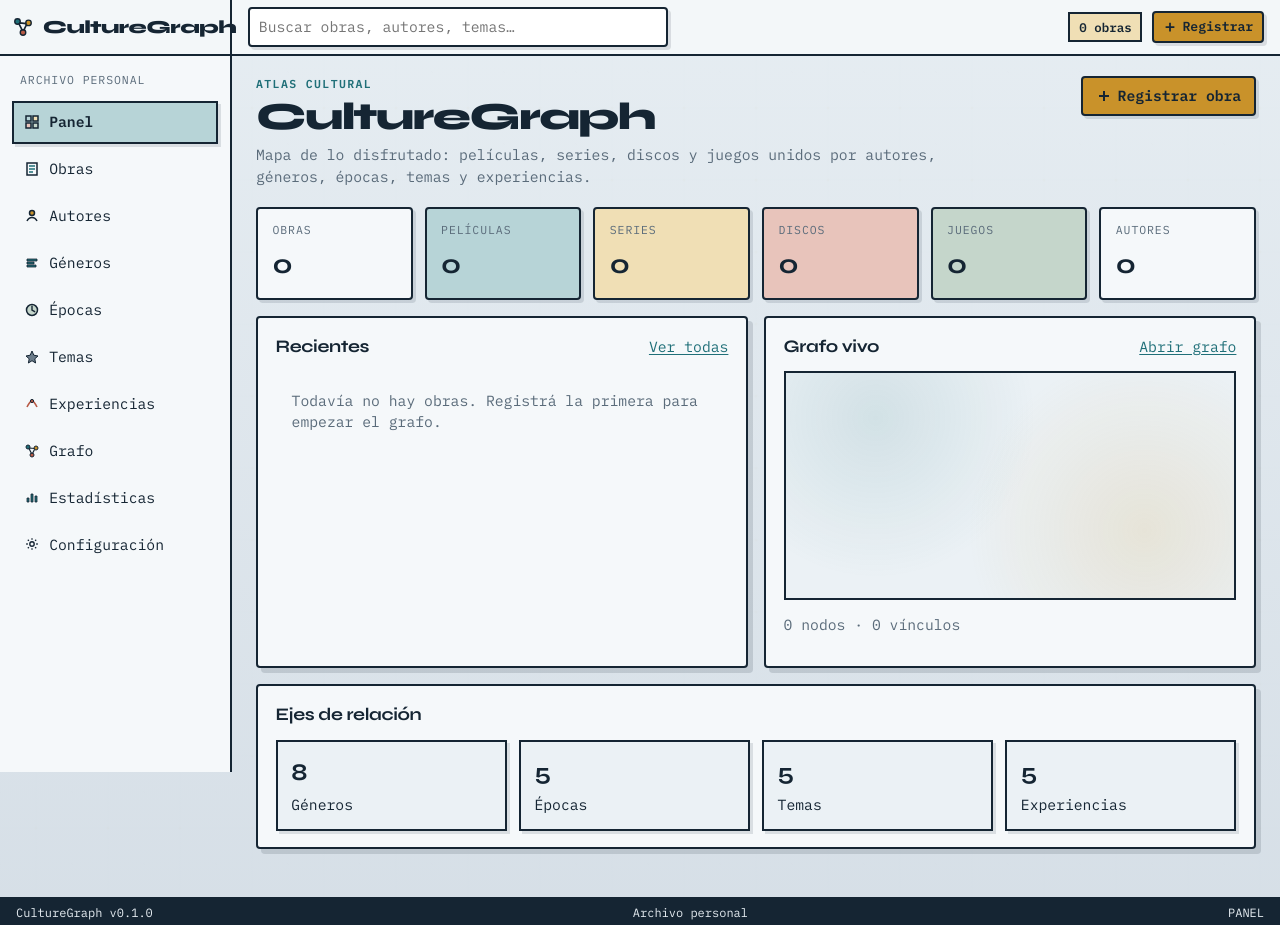
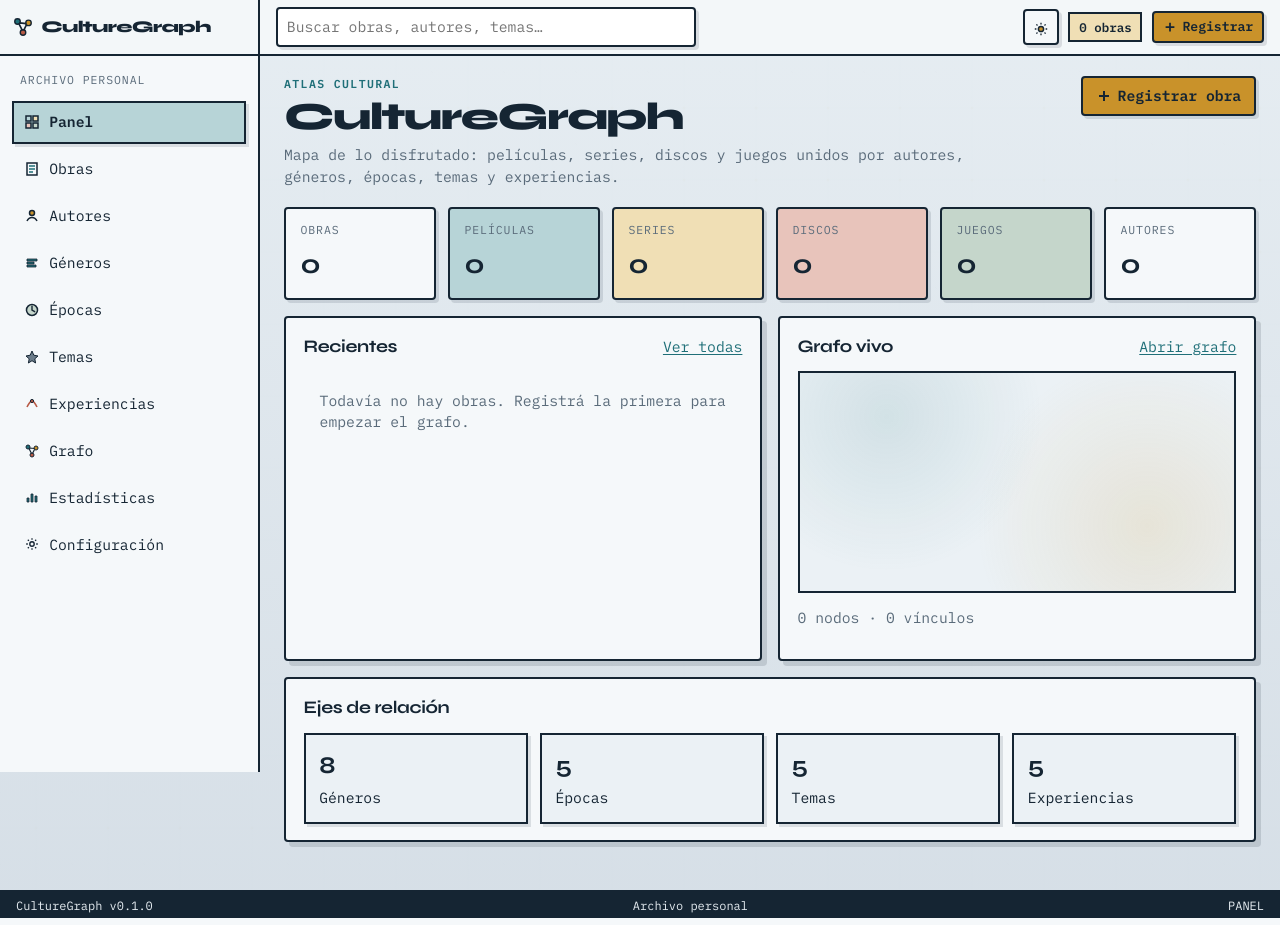
Before and after one commit to jpromanonet/CultureGraph, a PHP site: page / in a window 1280 px wide. Run offline with PHP 8.4, Linux system fonts and the light colour scheme; data comes from the database, SQL or seed files in the repository; data that the repository does not hold is empty.

Commit message:
Dark mode

```diff
--- a/app/Controllers/SettingsController.php
+++ b/app/Controllers/SettingsController.php
@@ -15,11 +15,29 @@ final class SettingsController
     public static function save(): void
     {
         require_csrf();
+        $theme = (string) ($_POST['theme'] ?? 'system');
+        if (!in_array($theme, ['light', 'dark', 'system'], true)) {
+            $theme = 'system';
+        }
         SettingsService::saveMany([
             'library_name' => trim((string) ($_POST['library_name'] ?? 'Archivo personal')),
             'default_status' => (string) ($_POST['default_status'] ?? 'finished'),
+            'theme' => $theme,
         ]);
         flash('success', 'Configuración guardada.');
         redirect('/configuracion');
     }
+
+    public static function theme(): void
+    {
+        require_csrf();
+        $theme = (string) ($_POST['theme'] ?? 'light');
+        if (!in_array($theme, ['light', 'dark', 'system'], true)) {
+            $theme = 'light';
+        }
+        SettingsService::set('theme', $theme);
+        header('Content-Type: application/json; charset=utf-8');
+        echo json_encode(['ok' => true, 'theme' => $theme], JSON_UNESCAPED_UNICODE);
+        exit;
+    }
 }
--- a/app/Services/Schema.php
+++ b/app/Services/Schema.php
@@ -8,10 +8,7 @@ final class Schema
     {
         $pdo = Database::pdo();
         $exists = $pdo->query("SHOW TABLES LIKE 'works'")->fetch();
-        if ($exists) {
-            return;
-        }
-
+        if (!$exists) {
             $sqlFile = dirname(__DIR__, 2) . '/sql/schema.sql';
             if (!is_file($sqlFile)) {
                 throw new RuntimeException('Missing sql/schema.sql');
@@ -28,5 +25,12 @@ final class Schema
                 }
                 $pdo->exec($stmt);
             }
+            return;
+        }
+
+        $pdo->exec(
+            "INSERT INTO settings (`key`, `value`) VALUES ('theme', 'system')
+             ON DUPLICATE KEY UPDATE `key` = `key`"
+        );
     }
 }
--- a/app/Views/layouts/main.php
+++ b/app/Views/layouts/main.php
@@ -5,20 +5,41 @@
 /** @var string $title */
 $workCount = 0;
 $libraryName = 'Archivo personal';
+$themePref = 'system';
 try {
     $workCount = WorkService::countAll();
     $libraryName = SettingsService::get('library_name', 'Archivo personal') ?? 'Archivo personal';
+    $themePref = SettingsService::get('theme', 'system') ?? 'system';
+    if (!in_array($themePref, ['light', 'dark', 'system'], true)) {
+        $themePref = 'system';
+    }
 } catch (Throwable $e) {
     $workCount = 0;
 }
 $flashes = take_flashes();
+$htmlTheme = $themePref === 'dark' ? 'dark' : 'light';
 ?>
 <!DOCTYPE html>
-<html lang="es">
+<html lang="es" data-theme="<?= e($htmlTheme) ?>" data-theme-pref="<?= e($themePref) ?>">
 <head>
     <meta charset="utf-8">
     <meta name="viewport" content="width=device-width, initial-scale=1">
     <title><?= e(($title ?? '') !== '' ? $title . ' · ' . $appName : $appName) ?></title>
+    <script>
+    (function () {
+      try {
+        var root = document.documentElement;
+        var pref = localStorage.getItem('cg-theme') || root.getAttribute('data-theme-pref') || 'system';
+        var theme = pref;
+        if (pref === 'system') {
+          theme = window.matchMedia('(prefers-color-scheme: dark)').matches ? 'dark' : 'light';
+        }
+        if (theme !== 'dark' && theme !== 'light') theme = 'light';
+        root.setAttribute('data-theme', theme);
+        root.setAttribute('data-theme-pref', pref);
+      } catch (e) {}
+    })();
+    </script>
     <link rel="preconnect" href="https://fonts.googleapis.com">
     <link rel="preconnect" href="https://fonts.gstatic.com" crossorigin>
     <link href="https://fonts.googleapis.com/css2?family=IBM+Plex+Mono:wght@400;500;600&family=Source+Serif+4:opsz,wght@8..60,500;8..60,700&family=Syne:wght@600;700;800&display=swap" rel="stylesheet">
@@ -42,6 +63,18 @@ $flashes = take_flashes();
                 </form>
             </div>
             <div class="topbar-actions">
+                <button
+                    type="button"
+                    class="theme-toggle"
+                    data-theme-toggle
+                    data-theme-url="<?= e(url('/configuracion/tema')) ?>"
+                    data-csrf="<?= e(csrf_token()) ?>"
+                    aria-label="Cambiar tema"
+                    title="Cambiar tema"
+                >
+                    <span class="theme-icon-sun"><?= icon('sun', 16) ?></span>
+                    <span class="theme-icon-moon"><?= icon('moon', 16) ?></span>
+                </button>
                 <span class="meta-pill"><?= format_number($workCount) ?> obras</span>
                 <a class="btn btn-accent btn-sm" href="<?= e(url('/obras/nueva')) ?>"><?= icon('add', 14) ?> Registrar</a>
             </div>
--- a/assets/css/app.css
+++ b/assets/css/app.css
@@ -6,6 +6,8 @@
 :root {
   --bg: #E6EDF2;
   --bg-deep: #D5DEE6;
+  --bg-wash-start: rgba(230, 237, 242, 0.92);
+  --bg-wash-end: rgba(213, 222, 230, 0.95);
   --surface: #F5F8FA;
   --surface-2: #EBF1F5;
   --ink: #152533;
@@ -20,6 +22,12 @@
   --moss: #4F6F5C;
   --moss-soft: #C5D6CB;
   --slate: #3A4550;
+  --input-bg: #FFFFFF;
+  --topbar-bg: rgba(245, 248, 250, 0.92);
+  --statusbar-bg: #152533;
+  --statusbar-ink: #E6EDF2;
+  --graph-wash-a: rgba(31, 111, 120, 0.12);
+  --graph-wash-b: rgba(201, 146, 42, 0.14);
 
   --shadow: 5px 5px 0 rgba(21, 37, 51, 0.14);
   --shadow-sm: 3px 3px 0 rgba(21, 37, 51, 0.12);
@@ -28,11 +36,41 @@
   --font-ui: "IBM Plex Mono", "Courier New", monospace;
   --font-editorial: "Source Serif 4", Georgia, serif;
 
-  --sidebar-width: 232px;
+  --sidebar-width: 260px;
   --topbar-height: 56px;
   --statusbar-height: 28px;
   --content-max: 1280px;
   color-scheme: light;
+}
+
+[data-theme="dark"] {
+  color-scheme: dark;
+  --bg: #0F161E;
+  --bg-deep: #1A2430;
+  --bg-wash-start: rgba(15, 22, 30, 0.96);
+  --bg-wash-end: rgba(18, 28, 38, 0.98);
+  --surface: #18222C;
+  --surface-2: #1E2A36;
+  --ink: #E6EDF2;
+  --muted: #8A9AAB;
+  --border: #C5D0DA;
+  --teal: #3D9AA3;
+  --teal-soft: #1A3F45;
+  --amber: #E0B04A;
+  --amber-soft: #4A3A18;
+  --coral: #D47A66;
+  --coral-soft: #4A2A24;
+  --moss: #6F9A7E;
+  --moss-soft: #243830;
+  --slate: #9AABBC;
+  --input-bg: #121A22;
+  --topbar-bg: rgba(24, 34, 44, 0.94);
+  --statusbar-bg: #0A1016;
+  --statusbar-ink: #E6EDF2;
+  --graph-wash-a: rgba(61, 154, 163, 0.18);
+  --graph-wash-b: rgba(224, 176, 74, 0.16);
+  --shadow: 5px 5px 0 rgba(0, 0, 0, 0.45);
+  --shadow-sm: 3px 3px 0 rgba(0, 0, 0, 0.4);
 }
 
 *, *::before, *::after { box-sizing: border-box; }
@@ -48,7 +86,7 @@ body {
   color: var(--ink);
   background-color: var(--bg);
   background-image:
-    linear-gradient(180deg, rgba(230, 237, 242, 0.92), rgba(213, 222, 230, 0.95)),
+    linear-gradient(180deg, var(--bg-wash-start), var(--bg-wash-end)),
     url("../bg/pattern.svg");
   background-repeat: repeat;
   background-size: auto, 72px 72px;
@@ -74,7 +112,7 @@ button, input, select, textarea { font: inherit; color: inherit; }
   display: flex;
   align-items: stretch;
   border-bottom: 2px solid var(--border);
-  background: rgba(245, 248, 250, 0.92);
+  background: var(--topbar-bg);
   backdrop-filter: blur(8px);
   position: sticky;
   top: 0;
@@ -88,21 +126,26 @@ button, input, select, textarea { font: inherit; color: inherit; }
   gap: 0.5rem;
   padding: 0 0.75rem;
   border-right: 2px solid var(--border);
+  overflow: hidden;
 }
 
 .brand {
   display: inline-flex;
   align-items: center;
-  gap: 0.55rem;
+  gap: 0.45rem;
   text-decoration: none;
   color: var(--ink);
+  min-width: 0;
+  max-width: 100%;
 }
 
 .brand-text {
   font-family: var(--font-display);
   font-weight: 800;
-  font-size: 1.15rem;
-  letter-spacing: -0.03em;
+  font-size: 1.02rem;
+  letter-spacing: -0.04em;
+  white-space: nowrap;
+  line-height: 1;
 }
 
 .topbar-main {
@@ -190,8 +233,8 @@ button, input, select, textarea { font: inherit; color: inherit; }
   gap: 1rem;
   padding: 0 1rem;
   border-top: 2px solid var(--border);
-  background: var(--ink);
-  color: #E6EDF2;
+  background: var(--statusbar-bg);
+  color: var(--statusbar-ink);
   font-size: 0.75rem;
 }
 
@@ -467,7 +510,7 @@ button, input, select, textarea { font: inherit; color: inherit; }
 input[type="text"], input[type="number"], input[type="date"], input[type="url"],
 input[type="search"], input[type="file"], input[type="color"], select, textarea {
   border: 2px solid var(--border);
-  background: #fff;
+  background: var(--input-bg);
   padding: 0.45rem 0.55rem;
   border-radius: var(--radius);
 }
@@ -581,10 +624,44 @@ input[type="search"], input[type="file"], input[type="color"], select, textarea
 .graph-mini, .graph-stage {
   border: 2px solid var(--border);
   background:
-    radial-gradient(circle at 20% 20%, rgba(31, 111, 120, 0.12), transparent 40%),
-    radial-gradient(circle at 80% 70%, rgba(201, 146, 42, 0.14), transparent 45%),
+    radial-gradient(circle at 20% 20%, var(--graph-wash-a), transparent 40%),
+    radial-gradient(circle at 80% 70%, var(--graph-wash-b), transparent 45%),
     var(--surface-2);
   overflow: hidden;
+}
+
+.theme-toggle {
+  display: inline-flex;
+  align-items: center;
+  justify-content: center;
+  width: 36px;
+  height: 36px;
+  border: 2px solid var(--border);
+  background: var(--surface);
+  box-shadow: var(--shadow-sm);
+  cursor: pointer;
+  border-radius: var(--radius);
+  padding: 0;
+}
+
+.theme-toggle:hover { transform: translate(-1px, -1px); }
+
+.theme-toggle .theme-icon-moon { display: none; }
+html[data-theme="dark"] .theme-toggle .theme-icon-sun { display: none; }
+html[data-theme="dark"] .theme-toggle .theme-icon-moon { display: block; }
+
+[data-theme="dark"] .badge-slate { background: #2A3540; }
+[data-theme="dark"] .sidebar-backdrop { background: rgba(0, 0, 0, 0.55); }
+
+[data-theme="dark"] .sidebar-nav .px-icon,
+[data-theme="dark"] .btn .px-icon,
+[data-theme="dark"] .theme-toggle .px-icon,
+[data-theme="dark"] .sidebar-toggle .px-icon {
+  filter: invert(1) brightness(0.95);
+}
+
+[data-theme="dark"] .brand .px-icon {
+  filter: none;
 }
 
 .graph-mini canvas, .graph-stage canvas {
--- a/assets/js/app.js
+++ b/assets/js/app.js
@@ -32,6 +32,68 @@
     if (backdrop) backdrop.addEventListener('click', close);
   }
 
+  function resolveTheme(pref) {
+    if (pref === 'dark' || pref === 'light') return pref;
+    if (window.matchMedia && window.matchMedia('(prefers-color-scheme: dark)').matches) {
+      return 'dark';
+    }
+    return 'light';
+  }
+
+  function applyTheme(pref) {
+    var root = document.documentElement;
+    var theme = resolveTheme(pref);
+    root.setAttribute('data-theme', theme);
+    root.setAttribute('data-theme-pref', pref);
+    try {
+      localStorage.setItem('cg-theme', pref);
+    } catch (e) {}
+    return theme;
+  }
+
+  function initThemeToggle() {
+    var root = document.documentElement;
+    var pref = root.getAttribute('data-theme-pref') || 'system';
+    try {
+      var stored = localStorage.getItem('cg-theme');
+      if (stored) pref = stored;
+    } catch (e) {}
+    applyTheme(pref);
+
+    if (window.matchMedia) {
+      var mq = window.matchMedia('(prefers-color-scheme: dark)');
+      var onChange = function () {
+        var currentPref = root.getAttribute('data-theme-pref') || 'system';
+        if (currentPref === 'system') applyTheme('system');
+      };
+      if (mq.addEventListener) mq.addEventListener('change', onChange);
+      else if (mq.addListener) mq.addListener(onChange);
+    }
+
+    $$('[data-theme-toggle]').forEach(function (btn) {
+      btn.addEventListener('click', function () {
+        var current = root.getAttribute('data-theme') || 'light';
+        var next = current === 'dark' ? 'light' : 'dark';
+        applyTheme(next);
+
+        var url = btn.getAttribute('data-theme-url');
+        var csrf = btn.getAttribute('data-csrf') || '';
+        if (!url) return;
+        var body = new FormData();
+        body.append('_csrf', csrf);
+        body.append('theme', next);
+        fetch(url, { method: 'POST', body: body, credentials: 'same-origin' }).catch(function () {});
+      });
+    });
+
+    var settingsTheme = $('#settings-theme');
+    if (settingsTheme) {
+      settingsTheme.addEventListener('change', function () {
+        applyTheme(settingsTheme.value);
+      });
+    }
+  }
+
   function initTypeFields() {
     var typeSelect = $('#work-type');
     if (!typeSelect) return;
@@ -46,7 +108,7 @@
     sync();
   }
 
-  var COLORS = {
+  var COLORS_LIGHT = {
     work: '#152533',
     creator: '#C9922A',
     genre: '#1F6F78',
@@ -54,6 +116,19 @@
     theme: '#6B7C8A',
     experience: '#B85A45'
   };
+
+  var COLORS_DARK = {
+    work: '#E6EDF2',
+    creator: '#E0B04A',
+    genre: '#3D9AA3',
+    era: '#6F9A7E',
+    theme: '#9AABBC',
+    experience: '#D47A66'
+  };
+
+  function graphColors() {
+    return document.documentElement.getAttribute('data-theme') === 'dark' ? COLORS_DARK : COLORS_LIGHT;
+  }
 
   function parseData(el) {
     try {
@@ -141,7 +216,9 @@
 
     function draw() {
       ctx.clearRect(0, 0, cssW, cssH);
-      ctx.strokeStyle = 'rgba(21,37,51,0.22)';
+      ctx.strokeStyle = document.documentElement.getAttribute('data-theme') === 'dark'
+        ? 'rgba(198,208,218,0.28)'
+        : 'rgba(21,37,51,0.22)';
       ctx.lineWidth = 1;
       links.forEach(function (l) {
         ctx.beginPath();
@@ -152,14 +229,14 @@
       nodes.forEach(function (n) {
         var r = n.kind === 'work' ? 8 : 6;
         ctx.beginPath();
-        ctx.fillStyle = COLORS[n.kind] || COLORS.work;
-        ctx.strokeStyle = '#152533';
+        ctx.fillStyle = graphColors()[n.kind] || graphColors().work;
+        ctx.strokeStyle = document.documentElement.getAttribute('data-theme') === 'dark' ? '#C5D0DA' : '#152533';
         ctx.lineWidth = 1.5;
         ctx.arc(n.x, n.y, r, 0, Math.PI * 2);
         ctx.fill();
         ctx.stroke();
         if (options.labels !== false && (n.kind === 'work' || nodes.length < 50)) {
-          ctx.fillStyle = '#152533';
+          ctx.fillStyle = document.documentElement.getAttribute('data-theme') === 'dark' ? '#E6EDF2' : '#152533';
           ctx.font = '11px "IBM Plex Mono", monospace';
           ctx.fillText(n.label.slice(0, 22), n.x + 10, n.y + 3);
         }
@@ -226,6 +303,7 @@
 
   document.addEventListener('DOMContentLoaded', function () {
     initSidebar();
+    initThemeToggle();
     initTypeFields();
     initGraphs();
   });
--- a/index.php
+++ b/index.php
@@ -54,6 +54,7 @@ $router->get('/grafo/datos', [GraphController::class, 'data']);
 $router->get('/estadisticas', [StatisticsController::class, 'index']);
 $router->get('/configuracion', [SettingsController::class, 'index']);
 $router->post('/configuracion', [SettingsController::class, 'save']);
+$router->post('/configuracion/tema', [SettingsController::class, 'theme']);
 $router->get('/buscar', [SearchController::class, 'index']);
 
 $router->dispatch($_SERVER['REQUEST_METHOD'] ?? 'GET', $_SERVER['REQUEST_URI'] ?? '/');
--- a/sql/schema.sql
+++ b/sql/schema.sql
@@ -143,7 +143,8 @@ CREATE TABLE IF NOT EXISTS work_links (
 
 INSERT INTO settings (`key`, `value`) VALUES
   ('library_name', 'Archivo personal'),
-  ('default_status', 'finished')
+  ('default_status', 'finished'),
+  ('theme', 'system')
 ON DUPLICATE KEY UPDATE `value` = VALUES(`value`);
 
 INSERT INTO genres (name, slug, color) VALUES
```
Also changed, not shown: app/Views/settings/index.php (+21 -1 lines), assets/icons/moon.svg (added), assets/icons/sun.svg (added). Lines whose indentation alone changed are shown as unchanged.
